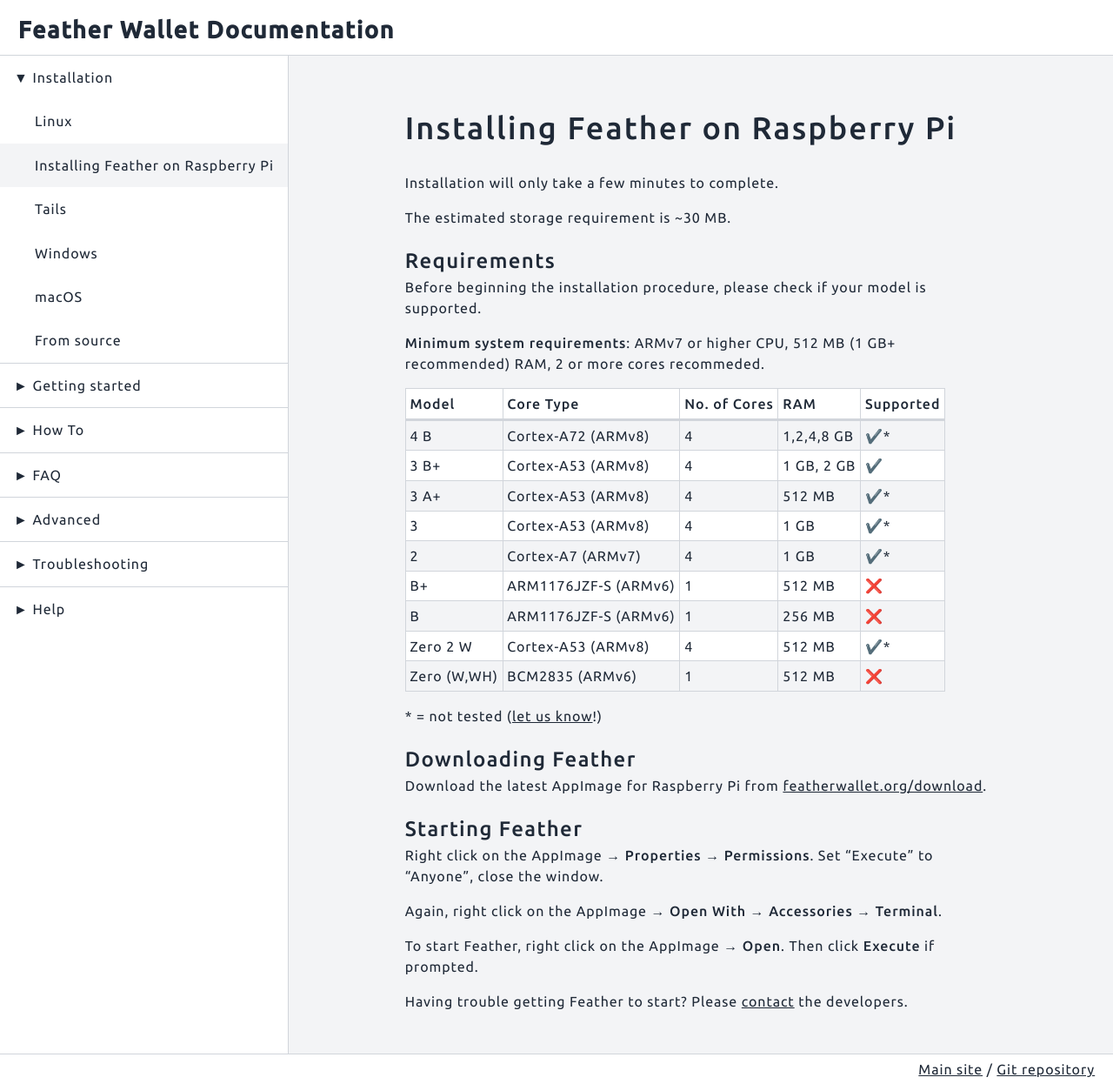
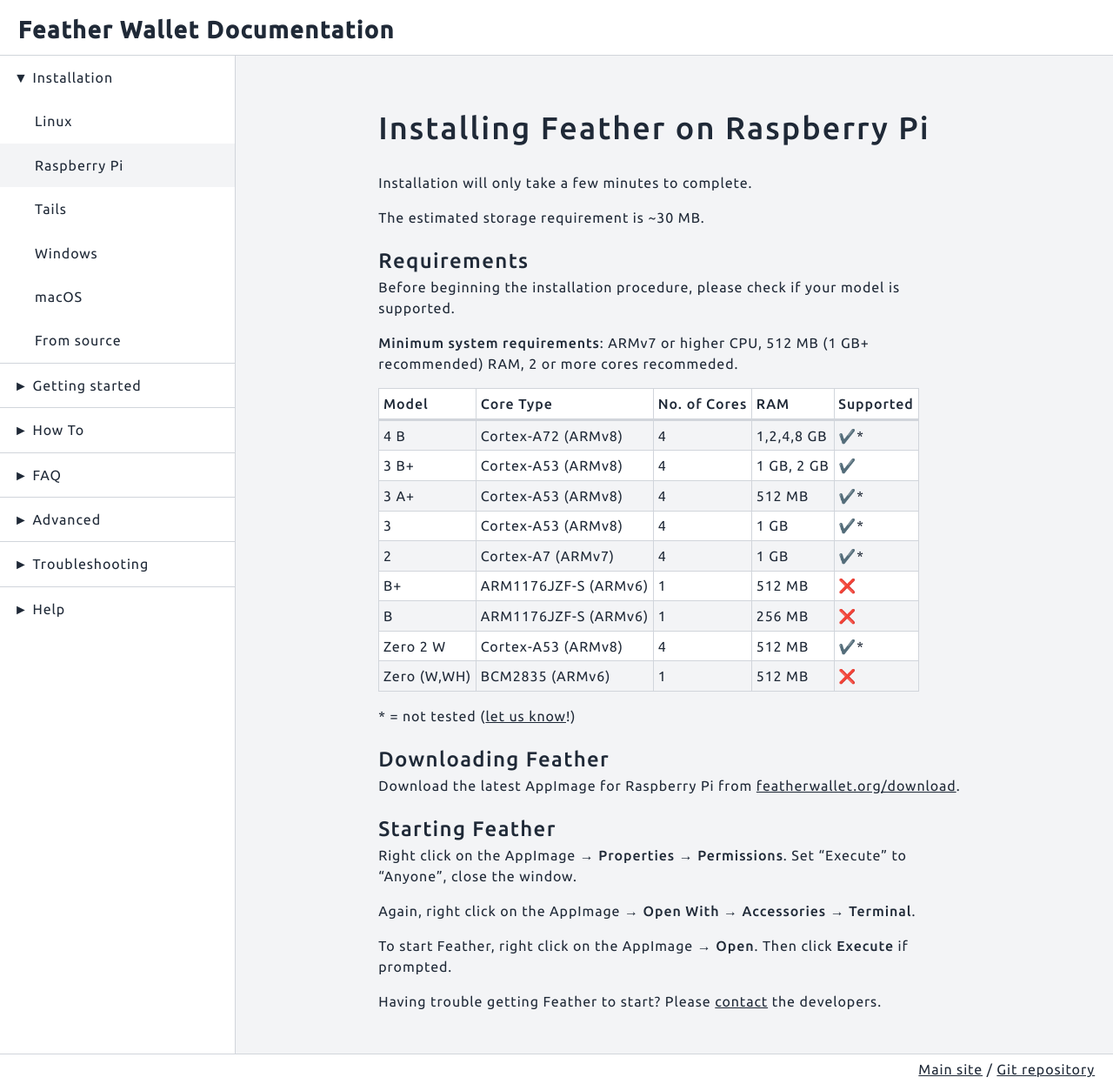
Before and after one commit to jermanuts/feather-docs, a Jekyll site: the page built from content/_guides/raspberry_pi.md, in a window 1280 px wide and 1246 px high. Shown: the whole window at 87% size. Built offline with Jekyll 4.4.1, drawn with Linux system fonts in a browser that asks for light colours.

Commit message:
Fix nav title

```diff
--- a/content/_guides/raspberry_pi.md
+++ b/content/_guides/raspberry_pi.md
@@ -1,6 +1,6 @@
 ---
 title: Installing Feather on Raspberry Pi
-nav_title: Installing Feather on Raspberry Pi
+nav_title: Raspberry Pi
 category: installation
 weight: 200
 ---
```
